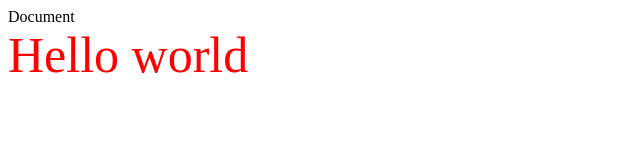
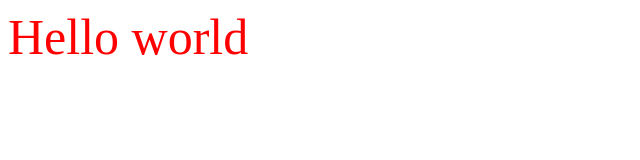
Before and after one commit to Tanya707/rsschool-cv, a plain HTML site: page index.html in a window 1280 px wide. Shown: the whole page, without its empty margins (0-640 px from the left). Drawn offline with Linux system fonts and the light colour scheme.

Commit message:
add cv in html

```diff
--- a/index.html
+++ b/index.html
@@ -4,7 +4,7 @@
     <meta charset="UTF-8">
     <meta name="viewport" content="width=device-width, initial-scale=1.0">
     <meta http-equiv="X-UA-Compatible" content="ie=edge">
-    <link rel='stylesheet' href='./index.css'
+    <link rel='stylesheet' href='./index.css'/>
     <title>Document</title>
 </head>
 <body>
```
